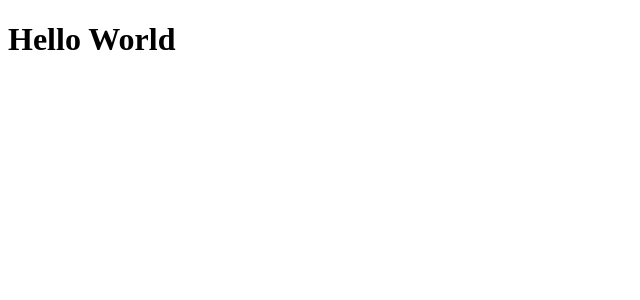
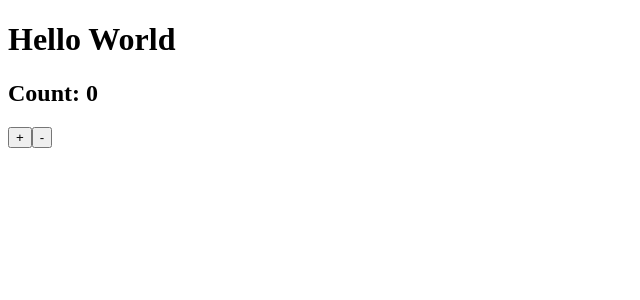
Before and after one commit to abaird/egghead-react-boilerplate, a React app: page / in a window 1280 px wide. Shown: the top 300 px of the page, without its empty margins (0-640 px from the left). Built offline with nearby package versions, Linux system fonts and the light colour scheme.

Commit message:
add class properties to babel

```diff
--- a/package.json
+++ b/package.json
@@ -22,6 +22,7 @@
   "devDependencies": {
     "@babel/cli": "^7.5.5",
     "@babel/core": "^7.5.5",
+    "@babel/plugin-proposal-class-properties": "^7.5.5",
     "@babel/preset-env": "^7.5.5",
     "@babel/preset-react": "^7.0.0",
     "babel-loader": "^8.0.6",
--- a/src/App.js
+++ b/src/App.js
@@ -1,8 +1,19 @@
 import React from 'react'
 
 class App extends React.Component {
+  state = {
+    count: 0
+  }
+
   render() {
-    return <h1>Hello World</h1>
+    return (
+      <div>
+        <h1>Hello World</h1>
+        <h2>Count: {this.state.count}</h2>
+        <button onClick={() => this.setState(state => ({count: state.count + 1}))}>+</button>
+        <button onClick={() => this.setState(state => ({count: state.count + 1}))}>-</button>
+      </div>
+    )
   }
 }
 
--- a/webpack.config.base.js
+++ b/webpack.config.base.js
@@ -14,7 +14,8 @@ module.exports = {
         loader: 'babel-loader',
         exclude: /node_modules/,
         options: {
-          presets: ['@babel/preset-env', '@babel/preset-react']
+          presets: ['@babel/preset-env', '@babel/preset-react'],
+          plugins: ['@babel/plugin-proposal-class-properties']
         }
       }
     ]
```
Also changed, not shown: 2 other files (tests, documents, lock files or other folders).
